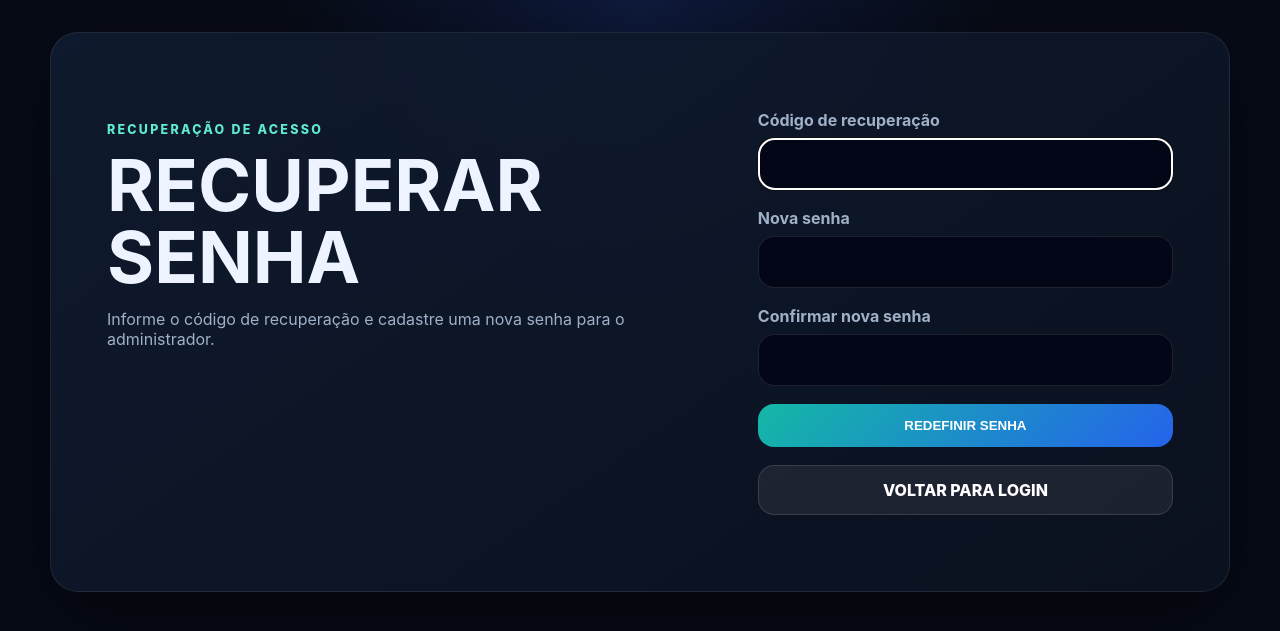
After one commit to bielpxt98/nuvem_pessoal, a Flask app: page /recuperar-senha in a window 1280 px wide. The commit adds this page. Shown: the top 631 px of the page. Run offline with Flask 3, Linux system fonts and the light colour scheme; data comes from the database, SQL or seed files in the repository.

Commit message:
Add password recovery by security code

```diff
--- a/app.py
+++ b/app.py
@@ -1,6 +1,7 @@
 import json
 import os
 import importlib
+import hmac
 import shutil
 import sqlite3
 import uuid
@@ -152,6 +153,15 @@ def password_matches(password):
 
 def update_password(password):
     system_set("senha_hash", generate_password_hash(password))
+
+
+def recovery_code():
+    return os.environ.get("RECOVERY_CODE", "15081998")
+
+
+def recovery_code_matches(code):
+    configured_code = recovery_code()
+    return bool(configured_code and hmac.compare_digest(code.strip(), configured_code))
 
 
 def parse_date(value):
@@ -365,6 +375,33 @@ def login():
             return redirect(url_for("gallery_all"))
         flash("Usuário ou senha inválidos.", "erro")
     return render_template("login.html")
+
+
+@app.route("/recuperar-senha", methods=["GET", "POST"])
+def recover_password():
+    if request.method == "POST":
+        code = request.form.get("codigo_recuperacao", "")
+        new_password = request.form.get("nova_senha", "")
+        confirmation = request.form.get("confirmar_nova_senha", "")
+
+        if not recovery_code_matches(code):
+            flash("Código de recuperação inválido.", "erro")
+            return redirect(url_for("recover_password"))
+        if not new_password:
+            flash("Informe a nova senha.", "erro")
+            return redirect(url_for("recover_password"))
+        if len(new_password) < 8:
+            flash("A nova senha deve ter pelo menos 8 caracteres.", "erro")
+            return redirect(url_for("recover_password"))
+        if new_password != confirmation:
+            flash("A confirmação da nova senha não confere.", "erro")
+            return redirect(url_for("recover_password"))
+
+        update_password(new_password)
+        flash("SENHA ALTERADA COM SUCESSO", "ok")
+        return redirect(url_for("login"))
+
+    return render_template("recover_password.html", titulo="Recuperar senha")
 
 
 @app.post("/sair")
--- a/render.yaml
+++ b/render.yaml
@@ -10,5 +10,7 @@ services:
         generateValue: true
       - key: NUVEM_USUARIO
         value: bielpxt
+      - key: RECOVERY_CODE
+        value: "15081998"
       - key: NUVEM_SENHA_HASH
         value: scrypt:32768:8:1$M5hUM3BDPL3Escao$94f8b557b298654c411aaad513b3e4b54f38bb61c96a1fac9466d639c6b546fb9c91e0c94d211d5122affa072cda948e9eacc92db04c1bc12906e5353ad95f83
--- a/templates/login.html
+++ b/templates/login.html
@@ -10,6 +10,7 @@
     <label>Usuário<input name="usuario" autocomplete="username" required autofocus></label>
     <label>Senha<input name="senha" type="password" autocomplete="current-password" required></label>
     <button type="submit">Entrar</button>
+    <a class="linkbtn secondary" href="{{ url_for('recover_password') }}">ESQUECI MINHA SENHA</a>
   </form>
 </section>
 {% endblock %}
--- /dev/null
+++ b/templates/recover_password.html
@@ -0,0 +1,17 @@
+{% extends 'base.html' %}
+{% block content %}
+<section class="login-card">
+  <div>
+    <p class="eyebrow">Recuperação de acesso</p>
+    <h1>RECUPERAR SENHA</h1>
+    <p class="muted">Informe o código de recuperação e cadastre uma nova senha para o administrador.</p>
+  </div>
+  <form method="post" class="form">
+    <label>Código de recuperação<input name="codigo_recuperacao" type="password" autocomplete="one-time-code" required autofocus></label>
+    <label>Nova senha<input name="nova_senha" type="password" autocomplete="new-password" minlength="8" required></label>
+    <label>Confirmar nova senha<input name="confirmar_nova_senha" type="password" autocomplete="new-password" minlength="8" required></label>
+    <button type="submit">REDEFINIR SENHA</button>
+    <a class="linkbtn secondary" href="{{ url_for('login') }}">VOLTAR PARA LOGIN</a>
+  </form>
+</section>
+{% endblock %}
```
Also changed, not shown: README.md, 1 other file.
